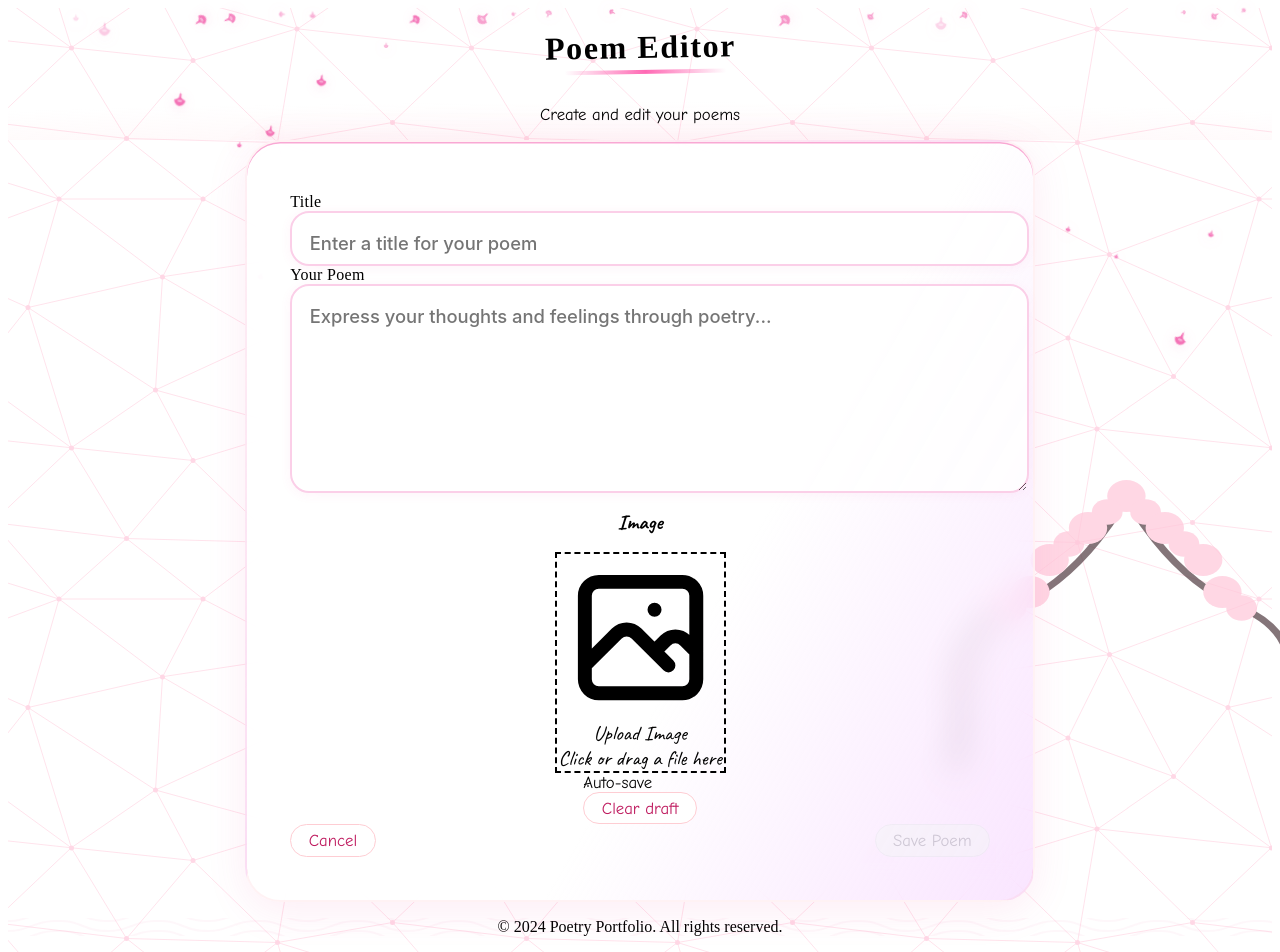
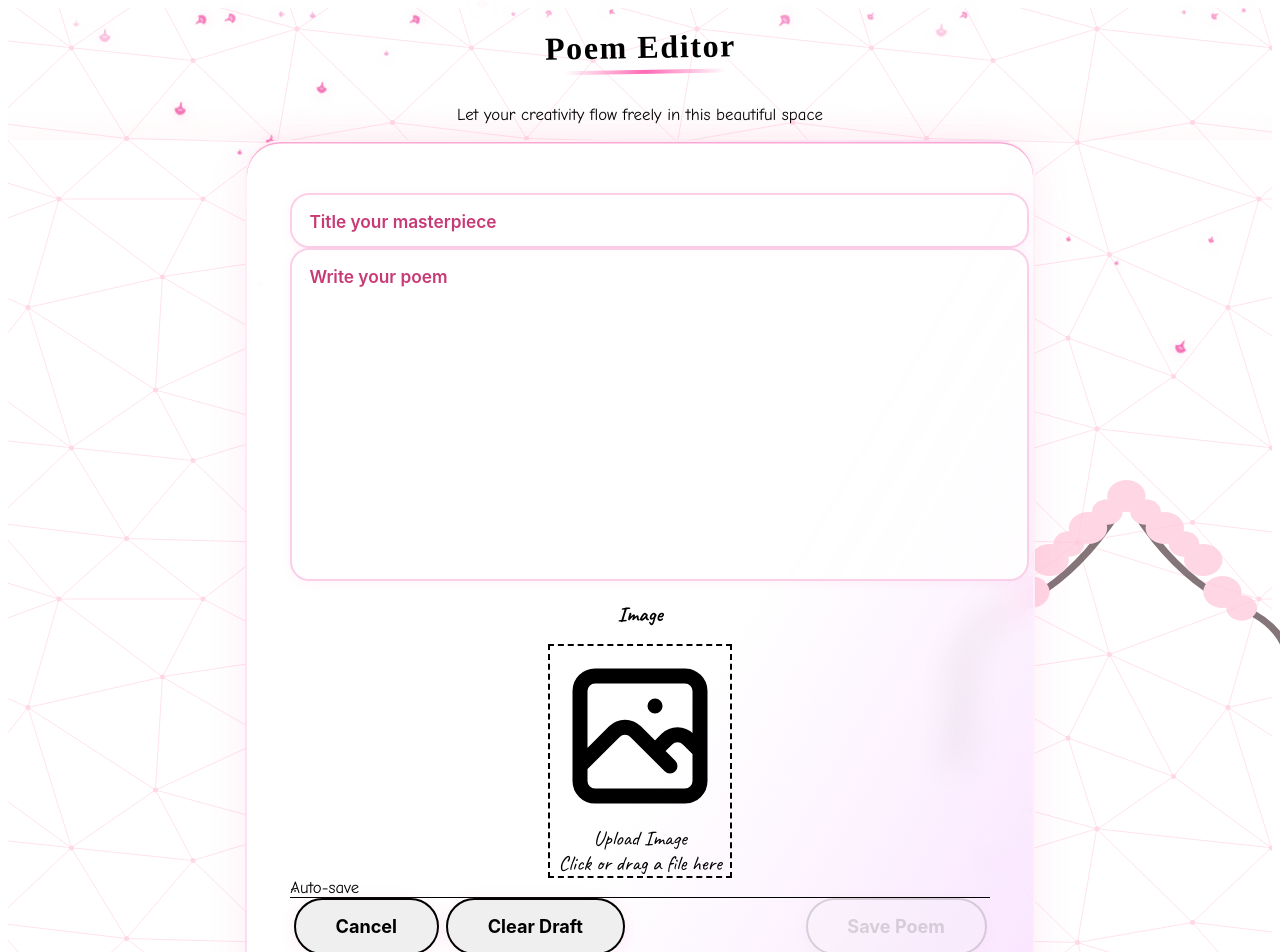
Before and after one commit to betrji/poetryapp, a React (Vite) app: page /editor in a window 1280 px wide. Shown: the top 952 px of the page. Built offline with nearby package versions, Linux system fonts and the light colour scheme; a web font is replaced by a local one.

Commit message:
Enhance PoemEditor component with TypeScript and improved design

```diff
--- a/src/components/PoemEditor.tsx
+++ b/src/components/PoemEditor.tsx
@@ -12,6 +12,7 @@ function PoemEditor() {
   });
   const [autoSaveEnabled, setAutoSaveEnabled] = useState(true);
   const [lastSaved, setLastSaved] = useState<string | null>(null);
+  const [isSaving, setIsSaving] = useState(false);
 
   // Load draft from localStorage on component mount
   useEffect(() => {
@@ -32,8 +33,10 @@ function PoemEditor() {
       const saveTimer = setTimeout(() => {
         localStorage.setItem('poemDraft', JSON.stringify(poem));
         setLastSaved(new Date().toLocaleTimeString());
+        setIsSaving(false);
       }, 2000);
 
+      setIsSaving(true);
       return () => clearTimeout(saveTimer);
     }
   }, [poem, autoSaveEnabled]);
@@ -54,7 +57,6 @@ function PoemEditor() {
   };
 
   const savePoem = () => {
-    // Load existing poems from localStorage
     let poems: Poem[] = [];
     try {
       const savedPoems = localStorage.getItem('poems');
@@ -65,7 +67,6 @@ function PoemEditor() {
       console.error('Error loading saved poems:', e);
     }
 
-    // Add the new poem with current date
     const newPoem: Poem = {
       ...poem,
       id: Date.now(),
@@ -77,14 +78,8 @@ function PoemEditor() {
     };
 
     poems.push(newPoem);
-
-    // Save back to localStorage
     localStorage.setItem('poems', JSON.stringify(poems));
-
-    // Clear draft
     localStorage.removeItem('poemDraft');
-
-    // Navigate back to home
     navigate('/');
   };
 
@@ -97,44 +92,61 @@ function PoemEditor() {
   };
 
   return (
-    <div className="max-w-3xl mx-auto px-4">
-      <header className="text-center mb-6 fuji-header fade-in">
-        <h1 className="text-4xl font-bold mb-2 japanese-heading font-heading text-pink-800">Poem Editor</h1>
-        <p className="text-lg text-gray-600 mt-4 font-body">Create and edit your poems</p>
+    <div className="max-w-4xl mx-auto px-4">
+      <header className="text-center mb-8 fuji-header fade-in">
+        <h1 className="text-5xl font-bold mb-3 japanese-heading font-heading text-pink-800">
+          Poem Editor
+        </h1>
+        <p className="text-lg text-gray-600 mt-4 font-body">
+          Let your creativity flow freely in this beautiful space
+        </p>
       </header>
-      <form className="glassmorphic-card p-10 fade-in-delay-1 flex flex-col gap-7" style={{margin: '0 auto', maxWidth: 700}}>
-        <div className="flex flex-col md:flex-row md:items-center gap-6">
-          <div className="flex-1 flex flex-col gap-3">
-            <label htmlFor="title" className="block text-pink-700 text-base font-medium font-heading">Title</label>
+
+      <div className="glassmorphic-card p-10 fade-in-delay-1">
+        <div className="grid grid-cols-1 md:grid-cols-2 gap-8">
+          <div className="space-y-6">
+            <div className="relative">
               <input
                 type="text"
                 id="title"
                 name="title"
                 value={poem.title}
                 onChange={handleChange}
-              className="modern-input"
-              placeholder="Enter a title for your poem"
+                className="modern-input peer"
+                placeholder=" "
                 autoComplete="off"
               />
+              <label htmlFor="title" className="modern-label">
+                Title your masterpiece
+              </label>
             </div>
-          <div className="flex-1 flex flex-col gap-3">
-            <label htmlFor="content" className="block text-pink-700 text-base font-medium font-heading">Your Poem</label>
+
+            <div className="relative">
               <textarea
                 id="content"
                 name="content"
                 value={poem.content}
                 onChange={handleChange}
-              rows={8}
-              className="modern-input min-h-[120px] resize-vertical"
-              placeholder="Express your thoughts and feelings through poetry..."
+                rows={12}
+                className="modern-input peer min-h-[300px] resize-none"
+                placeholder=" "
               ></textarea>
+              <label htmlFor="content" className="modern-label">
+                Write your poem
+              </label>
             </div>
           </div>
-        <div className="flex flex-col md:flex-row gap-6 items-center">
-          <div className="flex-1 flex flex-col items-center">
-            <ImageCapture onImageCapture={handleImageCapture} initialImage={poem.image} />
+
+          <div className="space-y-6">
+            <div className="bg-white/40 rounded-2xl p-6 shadow-inner">
+              <ImageCapture
+                onImageCapture={handleImageCapture}
+                initialImage={poem.image}
+              />
             </div>
-          <div className="flex-1 flex flex-col gap-2">
+
+            <div className="bg-white/40 rounded-2xl p-6 space-y-4">
+              <div className="flex items-center justify-between">
                 <label className="inline-flex items-center cursor-pointer">
                   <input
                     type="checkbox"
@@ -142,39 +154,50 @@ function PoemEditor() {
                     onChange={() => setAutoSaveEnabled(!autoSaveEnabled)}
                     className="sr-only peer"
                   />
-              <div className="relative w-10 h-5 bg-gray-200 peer-focus:outline-none rounded-full peer peer-checked:after:translate-x-full rtl:peer-checked:after:-translate-x-full peer-checked:after:border-white after:content-[''] after:absolute after:top-[2px] after:start-[2px] after:bg-white after:border-gray-300 after:border after:rounded-full after:h-4 after:w-4 after:transition-all peer-checked:bg-pink-500"></div>
-              <span className="ms-2 text-sm font-medium text-gray-600 font-body">Auto-save</span>
+                  <div className="relative w-11 h-6 bg-gray-200 peer-focus:outline-none rounded-full peer peer-checked:after:translate-x-full rtl:peer-checked:after:-translate-x-full peer-checked:after:border-white after:content-[''] after:absolute after:top-[2px] after:start-[2px] after:bg-white after:border-gray-300 after:border after:rounded-full after:h-5 after:w-5 after:transition-all peer-checked:bg-pink-500"></div>
+                  <span className="ms-3 text-sm font-medium text-gray-600 font-body">Auto-save</span>
                 </label>
+                {isSaving && (
+                  <span className="text-sm text-pink-600 animate-pulse">Saving...</span>
+                )}
+              </div>
+
               {lastSaved && (
-              <span className="text-xs text-gray-500 italic font-body">Last saved: {lastSaved}</span>
+                <p className="text-sm text-gray-500 font-body">
+                  Last saved: {lastSaved}
+                </p>
               )}
-            <button
-              onClick={clearDraft}
-              className="primary-action-btn text-base mt-2"
-              type="button"
-            >
-              Clear draft
-            </button>
             </div>
           </div>
-        <div className="flex justify-between gap-4 mt-4">
+        </div>
+
+        <div className="flex justify-between mt-8 pt-6 border-t border-pink-100">
+          <div className="space-x-4">
             <button
               onClick={() => navigate('/')}
-            className="primary-action-btn text-base"
+              className="modern-action-btn bg-white text-pink-500 border-pink-200 hover:bg-pink-50"
               type="button"
             >
               Cancel
             </button>
             <button
+              onClick={clearDraft}
+              className="modern-action-btn bg-white text-pink-500 border-pink-200 hover:bg-pink-50"
+              type="button"
+            >
+              Clear Draft
+            </button>
+          </div>
+          <button
             onClick={savePoem}
             disabled={!poem.title || !poem.content}
-            className="primary-action-btn text-base"
+            className="modern-action-btn bg-pink-500 text-white border-pink-500 hover:bg-pink-600 disabled:opacity-50 disabled:cursor-not-allowed"
             type="button"
           >
             Save Poem
           </button>
         </div>
-      </form>
+      </div>
     </div>
   );
 }
```
Lines whose indentation alone changed are shown as unchanged.
